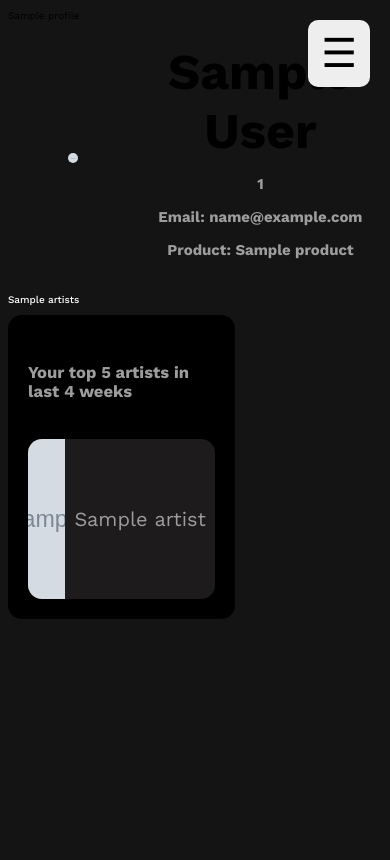
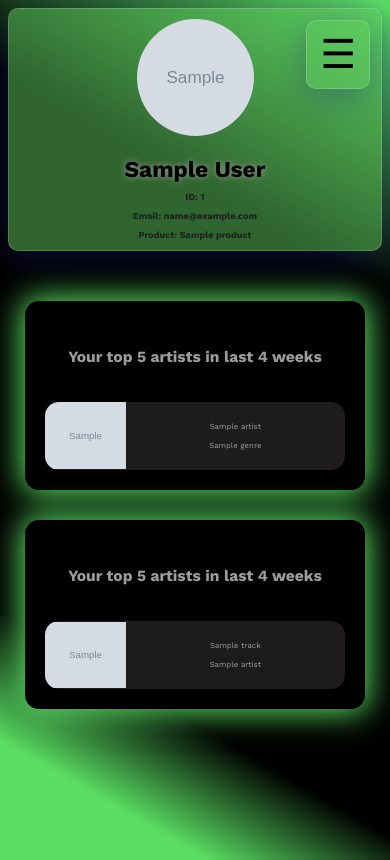
Before and after one commit to mwdev22/spotify_dashboard, a Flask app: template app/templates/profile/me.html in a window 390 px wide. Before the commit the page ends 619 px from the top, so only its background shows below. Run offline with Flask 3, Linux system fonts and the light colour scheme; the template is opened without the code that fills it: most values are stand-ins (such as "Sample title", 1, 10 or a date in 2020); grey boxes marked "Sample" are stand-in pictures.

Commit message:
skończony widok profilu, front oraz backend, teraz następne featury

```diff
--- a/app/static/css/me.css
+++ b/app/static/css/me.css
@@ -1,32 +1,40 @@
 .prof-info{
     display: flex;
-    height: 30vh;
+    height: fit-content;
     align-items: center;
+    background: rgba( 97, 202, 97, 0.5 );
+    box-shadow: 0 8px 32px 0 rgba( 31, 38, 135, 0.37 );
+    backdrop-filter: blur( 8.5px );
+    -webkit-backdrop-filter: blur( 8.5px );
+    border-radius: 10px;
+    border: 1px solid rgba( 255, 255, 255, 0.18 );
+    margin-bottom: 5rem;
 }
 
 .ph-div{
     display: flex;
+    align-items: center;
+    gap: 5rem;
+    width: 50%;
     justify-content: center;
-    align-items: center;
-    width: 35%;
+    font-size: 4vw;
+    font-weight: 700;
+    margin: 0;
+    text-shadow: 0px 0px 6px rgb(158, 157, 157);
+
 }
 .ph-div img{
     border-radius: 50%;
+    width: 20vw;
+    height: 20vw;
+    margin: 2rem;
 }
 
 .name-div{
     width: 65%;
     justify-content: center;
     text-align: center;
-}
-.name-div h5{
-    font-size: 5rem;
-    font-weight: 700;
-    margin: 0;
-}
-.name-div h1{
-    font-size: 1.5rem;
-    color: rgb(158, 157, 157);
+    font-size: 1.3vw;
 }
 
 .top-items{
@@ -35,30 +43,109 @@
     font-size: 2rem;
     font-weight: 400;
     color: rgb(158, 157, 157);
+    gap: 3rem;
+    justify-content: center;
+    align-items: center;
 }
 .top-sec{
     padding: 2rem;
     border-radius: 1.4rem;
     background-color: black;
+    text-align: center;
     display: flex;
-    width: 50%;
+    width: 45%;
     flex-direction: column;
     gap: 1rem;
+    backdrop-filter: blur(12px);
+    box-shadow: 0px 0px 31px 4px #5add63;
 }
+.top-sec h5{
+ font-size: 2vw;
+}
+
 .top-card{
     display: flex;
     border-radius: 1.4rem;
     background-color: rgb(29, 27, 27);
     align-items: center;
     overflow: hidden;
+    transition: 1.2s;
+}
+.top-card:hover{
+    background-color: #5add63;
+    transform: scale(1.02);
+    color: black;
 }
 .top-card p{
     display: flex;
     text-align: center;
     justify-content: center;
+    flex-direction: column;
+    gap: 1rem;
     width: 80%;
 }
+.top-card span{
+    font-size: 1.5vw;
+}
+
 .top-img{
-    width: 20%;
-    height: 160px;
+    min-width: 9vw;
+    height: 9vw;
 }
+.top-note{
+    font-size: 1.3rem;
+    border-radius: 10px;
+}
+
+@media all and (max-width: 1040px) {
+
+
+    .prof-info{
+        flex-direction: column;
+    }
+
+    .ph-div{
+        justify-content: start;
+        gap: 1rem;
+        width: 100%;
+        flex-direction: column;
+        font-size: 7vw;
+    }
+    .ph-div img{
+        border-radius: 50%;
+        width: 30vw;
+        height: 30vw;
+        margin: 1rem;
+    }
+
+    .ph-div h5{
+        margin: 0;
+    }
+
+    .name-div{
+        width: 100%;
+        text-align: center;
+        font-size: 2vw;
+        color: rgb(28, 34, 29);
+    }
+
+    .top-img{
+        height: 17vw;
+        min-width: 17vw;
+    }
+    .top-items{
+        flex-direction: column;
+    }
+
+    .top-sec{
+        width: 80%;
+    }
+
+    .top-sec h5{
+        font-size: 4vw;
+       }
+    .top-card span{
+        font-size: 2vw;
+    }
+
+}
--- a/app/static/css/nav.css
+++ b/app/static/css/nav.css
@@ -5,7 +5,8 @@
     width: 70%;
 }
 .menu{
-  margin-left: 3rem;
+
+    margin-left: 3rem;
     width: 100%;
     display: flex;
     align-items: center;
@@ -31,13 +32,20 @@
 #burger {
     position: fixed;
     display: none;
-    background-color: #eee;
+    background-color: transparent;
     right: 2rem;
     top: 2rem;
     font-size: 4rem;
     cursor: pointer;
     padding: 1rem 1.3rem;
     border-radius: 1rem;
+    background: rgba( 97, 202, 97, 0.5 );
+    box-shadow: 0 8px 32px 0 rgba( 31, 38, 135, 0.37 );
+    backdrop-filter: blur( 8.5px );
+    -webkit-backdrop-filter: blur( 8.5px );
+    border-radius: 10px;
+    border: 1px solid rgba( 255, 255, 255, 0.18 );
+    z-index: 1;
   }
 
 .resp-menu{
--- a/app/static/css/style.css
+++ b/app/static/css/style.css
@@ -9,7 +9,8 @@ html{
 }
 
 body{
-    background-color: rgb(21, 20, 20);
+    min-height: 100vh;
+    background: linear-gradient(30deg, #5add63 11%, #000 23%, #000 73%, #5add63 99%)no-repeat ;
 }
 a{
     text-decoration: none;
--- a/app/templates/profile/me.html
+++ b/app/templates/profile/me.html
@@ -3,27 +3,44 @@
 {% block title %}My Porifle{% endblock %}
 
 {% block content %}
-<p>{{profile}}</p>
 <section class="container">
     <section class="prof-info">
         <div class="ph-div">
             <img src={{profile.images[1].url}} width="{{profile.images[1].width}}" height="{{profile.images[1].height}}">
+            <h5>{{profile.display_name}}</h5>
         </div>
         <div class="name-div">
-            <h5>{{profile.display_name}}</h5>
-            <h1>{{profile.id}}</h1>
+            <h1>ID: {{profile.id}}</h1>
             <h1>Email: {{profile.email}}</h1>
             <h1>Product: {{profile.product}}</h1>
         </div>
     </section>
-    <p style="color: white;">{{artists}}</p>
     <section class="top-items">
             <div class="top-sec">
                 <h5>Your top 5 artists in last 4 weeks</h5>
                 {% for artist in artists['items'] %}
-                    <a href="{{artist.external_urls[1]}}"><div class="top-card">
+                    <a href="{{artist.external_urls['spotify']}}"><div class="top-card">
                         <img src="{{artist.images[1].url}}" class="top-img">
-                        <p>{{artist.name}}</p>
+                        <p>
+                            <span>{{artist.name}}</span>
+                            <span class="top-note">{{artist.genres[0]}}</span>
+                        </p>
+                    </div>
+                    </a>
+                {% endfor %}
+            </div>
+            <div class="top-sec">
+                <h5>Your top 5 artists in last 4 weeks</h5>
+                {% for track in tracks['items'] %}
+                    <a href="{{track.external_urls['spotify']}}"><div class="top-card">
+                        <img src="{{track['album']['images'][1].url}}" class="top-img">
+                        <p>
+                            <span>{{track.name}}</span>
+                            <span class="top-note">{% for artist in track['artists'] %}
+                                {{artist['name']}}
+                            {% endfor %}</span>
+                        </p>
+
                     </div>
                     </a>
                 {% endfor %}
```
Also changed, not shown: app/routes/profiles.py (+10 -3 lines), txt.txt (added, +2 -0 lines).
